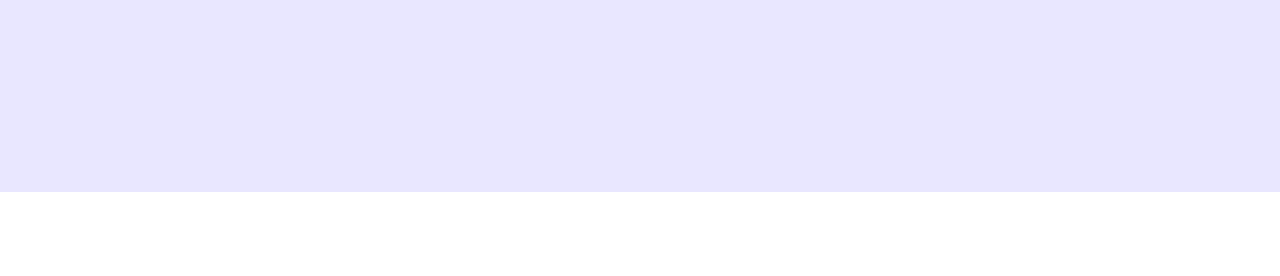
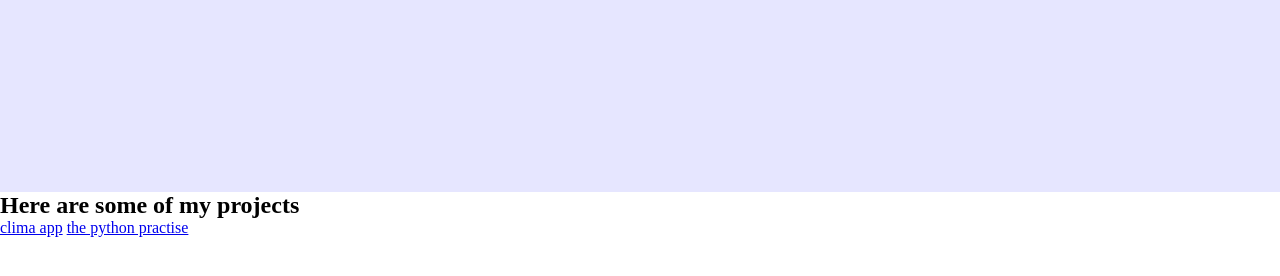
Before and after one commit to csc473s2019-webdev/hw3-p4-personal-portfolio-practice-with-html-css-shirleytang0121, a plain HTML site: page protfolio.html in a window 1280 px wide. Shown: the part 258-534 px from the top of the page. Drawn offline with Linux system fonts and the light colour scheme.

Commit message:
7 commit
add link of my projects

```diff
--- a/protfolio.html
+++ b/protfolio.html
@@ -19,7 +19,12 @@
         <h1>Hi. This is Yuemin Tang</h1>
         <p> studying web develop</p>
     </div>
-    <div id=projects></div>
+    <div id=projects>
+        <h2>Here are some of my projects</h2>
+        <a href="https://github.com/shirleytang0121/climaapp" class="project-title" target="_blank">clima app</a>
+        <a href="https://github.com/shirleytang0121/pythonpractise" class="project-title" target="_blank">
+        the python practise</a>
+    </div>
     <footer id="profile-link"></footer>
 </body>
 </html>
```
